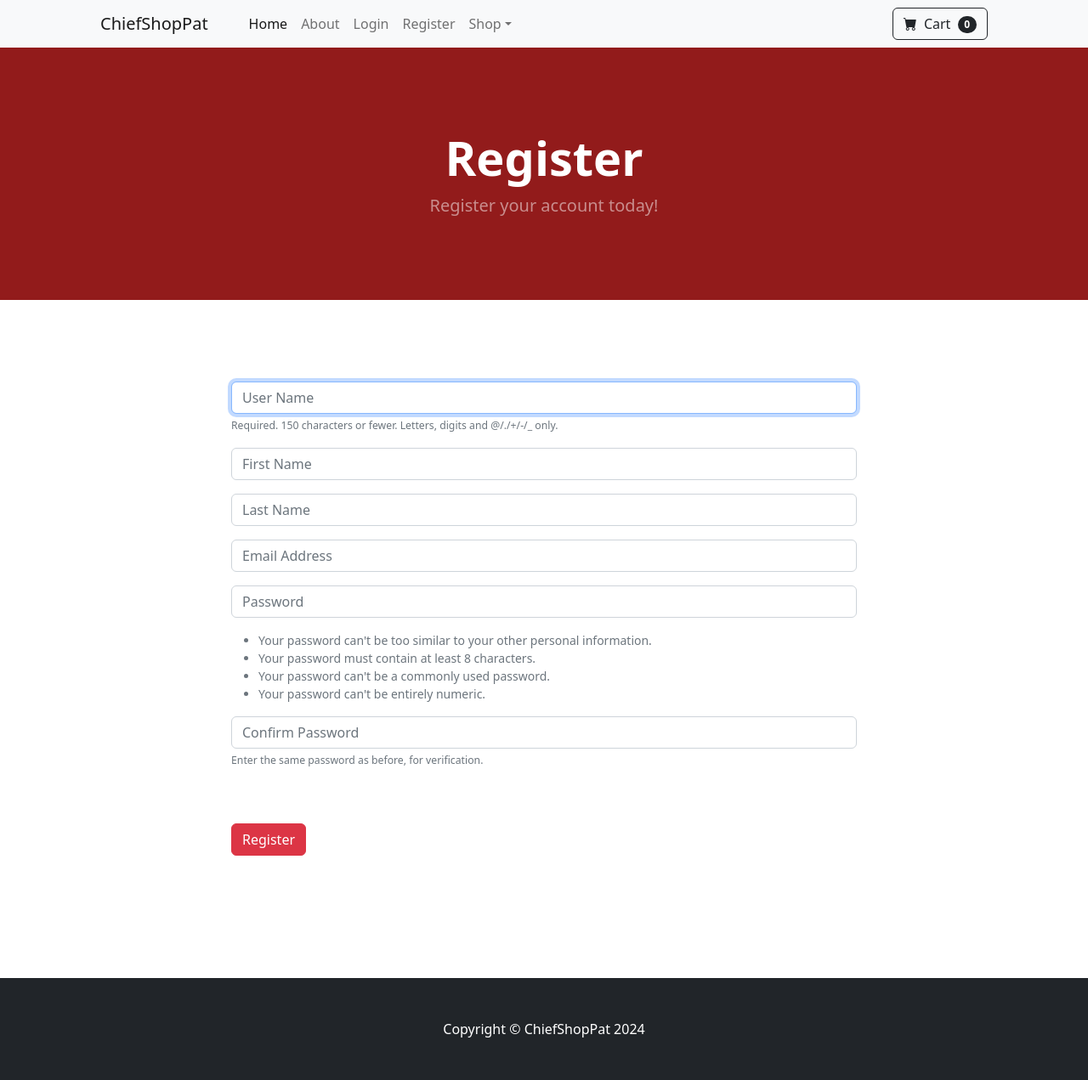
After one commit to ChiefVishPat/e-commerce_site, a Django app: page /register/ in a window 1280 px wide. The commit adds this page. Shown: the whole page at 85% size. Run offline with Django 5.2, Linux system fonts and the light colour scheme; some libraries are stand-ins or nearby versions.

Commit message:
added in the user registration functionality. You can now register an account to the site as well as login/logout

```diff
--- /dev/null
+++ b/ecom/store/forms.py
@@ -0,0 +1,36 @@
+from django.contrib.auth.models import User
+from django.contrib.auth.forms import UserCreationForm
+from django import forms
+
+class SignUpForm(UserCreationForm):
+	#user email
+	email = forms.EmailField(label="", widget=forms.TextInput(attrs={'class':'form-control', 'placeholder':'Email Address'}))
+	#user first name
+	first_name = forms.CharField(label="", max_length=100, widget=forms.TextInput(attrs={'class':'form-control', 'placeholder':'First Name'}))
+	#user last name
+	last_name = forms.CharField(label="", max_length=100, widget=forms.TextInput(attrs={'class':'form-control', 'placeholder':'Last Name'}))
+
+	class Meta:
+		model = User    #using the User model
+		fields = ('username', 'first_name', 'last_name', 'email', 'password1', 'password2')
+
+	def __init__(self, *args, **kwargs):
+		super(SignUpForm, self).__init__(*args, **kwargs)
+
+        #user created username
+		self.fields['username'].widget.attrs['class'] = 'form-control'
+		self.fields['username'].widget.attrs['placeholder'] = 'User Name'
+		self.fields['username'].label = ''
+		self.fields['username'].help_text = '<span class="form-text text-muted"><small>Required. 150 characters or fewer. Letters, digits and @/./+/-/_ only.</small></span>'
+
+        #user created password
+		self.fields['password1'].widget.attrs['class'] = 'form-control'
+		self.fields['password1'].widget.attrs['placeholder'] = 'Password'
+		self.fields['password1'].label = ''
+		self.fields['password1'].help_text = '<ul class="form-text text-muted small"><li>Your password can\'t be too similar to your other personal information.</li><li>Your password must contain at least 8 characters.</li><li>Your password can\'t be a commonly used password.</li><li>Your password can\'t be entirely numeric.</li></ul>'
+
+        #confirm password
+		self.fields['password2'].widget.attrs['class'] = 'form-control'
+		self.fields['password2'].widget.attrs['placeholder'] = 'Confirm Password'
+		self.fields['password2'].label = ''
+		self.fields['password2'].help_text = '<span class="form-text text-muted"><small>Enter the same password as before, for verification.</small></span>'
--- a/ecom/store/templates/base.html
+++ b/ecom/store/templates/base.html
@@ -28,7 +28,8 @@ It is the base template that all other templates will inherit from -->
     <!-- Core theme CSS (includes Bootstrap)-->
     <link href="{% static 'css/styles.css'%}" rel="stylesheet" />
   </head>
-  <body>
+  <body style="display: flex; flex-direction: column;">
+    <div class="content-wrap" style="flex: 1;">
     {% include 'navbar.html' %} {% if messages %} {%for message in messages%}
     <div class="alert alert-warning alert-dismissible fade show" role="alert">
       {{ message }}
@@ -40,6 +41,7 @@ It is the base template that all other templates will inherit from -->
       ></button>
     </div>
     {% endfor%} {% endif %} {% block content %} {% endblock %}
+    </div>
 
     <!-- Footer-->
     <footer class="py-5 bg-dark">
--- a/ecom/store/templates/navbar.html
+++ b/ecom/store/templates/navbar.html
@@ -11,6 +11,7 @@
                             <li class="nav-item"><a class="nav-link" href="{% url 'logout' %}">Logout</a></li>
                         {% else %}
                             <li class="nav-item"><a class="nav-link" href="{% url 'login' %}">Login</a></li>
+                            <li class="nav-item"><a class="nav-link" href="{% url 'register' %}">Register</a></li>
                         {% endif %}
                         <li class="nav-item dropdown">
                             <a class="nav-link dropdown-toggle" id="navbarDropdown" href="#" role="button" data-bs-toggle="dropdown" aria-expanded="false">Shop</a>
--- /dev/null
+++ b/ecom/store/templates/register.html
@@ -0,0 +1,30 @@
+{% extends 'base.html' %}
+{% block content %}
+<!-- Header-->
+<header class="bg-myred py-5">
+  <div class="container px-4 px-lg-5 my-5">
+    <div class="text-center text-white">
+      <h1 class="display-4 fw-bolder">Register</h1>
+      <p class="lead fw-normal text-white-50 mb-0">Register your account today!</p>
+    </div>
+  </div>
+</header>
+
+<!-- Login Function-->
+<div class="container my-5">
+  <div class="row justify-content-center">
+    <div class="col-8">
+      <br /><br />
+      <form method="POST" action="{% url 'register' %}">
+        {% csrf_token %}
+        {{ form.as_p }}
+        <br/><br/>
+        <button type="submit" class="btn btn-danger">Register</button>
+
+      </form>
+      <br /><br />
+      <br /><br />
+    </div>
+  </div>
+</div>
+{% endblock %}
--- a/ecom/store/urls.py
+++ b/ecom/store/urls.py
@@ -6,4 +6,5 @@ urlpatterns = [
     path('about/', views.about, name='about' ),
     path('login/', views.login_user, name='login'),
     path('logout', views.logout_user, name='logout'),
+    path('register/', views.register_user, name='register'),
 ]
--- a/ecom/store/views.py
+++ b/ecom/store/views.py
@@ -1,6 +1,10 @@
 from django.shortcuts import render, redirect
 from .models import Product
 from django.contrib.auth import authenticate, login, logout
+from django.contrib.auth.models import User
+from django.contrib.auth.forms import UserCreationForm
+from django import forms
+from .forms import SignUpForm
 from django.contrib import messages
 
 app_name = 'store'
@@ -41,3 +45,26 @@ def logout_user(request):
     logout(request)
     messages.success(request, ("You have successfully been logged out!"))
     return redirect('home')
+
+def register_user(request):
+    form = SignUpForm()
+    #if the user has clicked the submit button
+    if request.method == "POST":
+        form = SignUpForm(request.POST) #this basically takes all that submitted info and put it into a form
+        #if the form is valid
+        if form.is_valid():
+            form.save() #saves the information
+            username = form.cleaned_data['username']
+            password = form.cleaned_data['password1']
+
+            #login user
+            user = authenticate(username=username, password=password)
+            login(request, user)
+            messages.success(request, ("Thanks for creating an account " + username + "\nYou can login below now"))
+            return redirect('login')
+        #if the form is invalid
+        else:
+            messages.success(request, ("Error creating account - Please try again"))
+            return redirect('register')
+    else:
+        return render(request, 'register.html', {'form':form})
```
Also changed, not shown: ecom/db.sqlite3.
